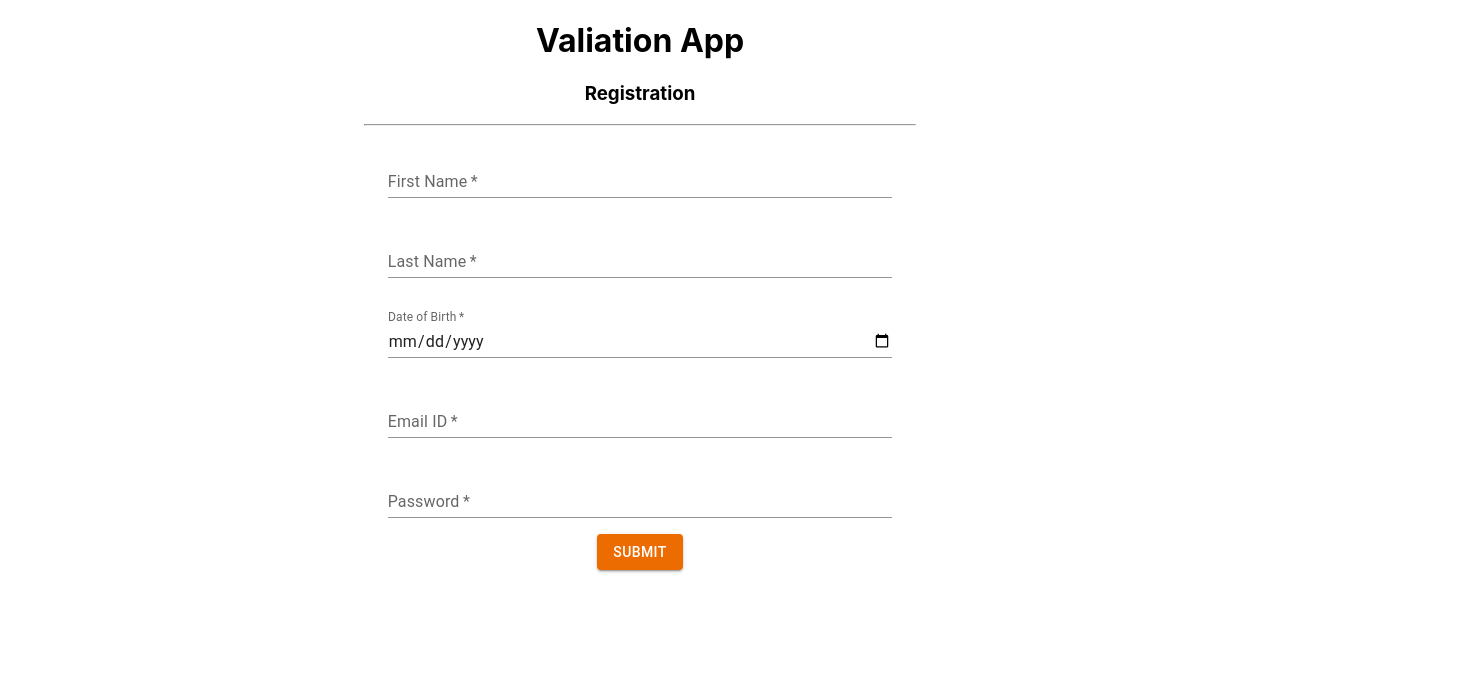
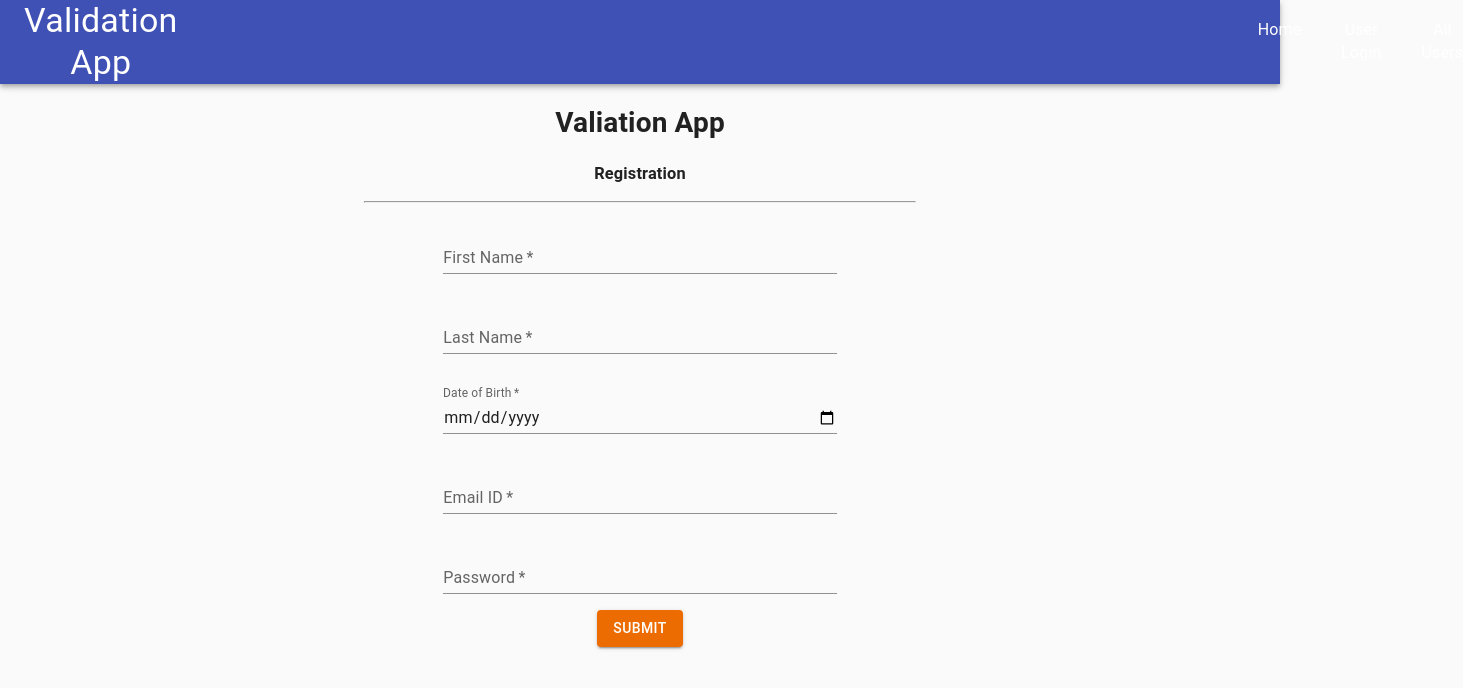
Before and after one commit to Balaguru11/validation-react-node, a React (Create React App) app in the folder react-app/: page / in a window 1280 px wide. Shown: the top 688 px of the page, 1463 px wide, since content can reach past the window. Built offline with nearby package versions, Linux system fonts and the light colour scheme; no server answers; what @feathersjs/authentication-client, @feathersjs/client, @feathersjs/rest-client would draw is missing.

Commit message:
Bala 29-3 6.40

```diff
--- a/react-app/package.json
+++ b/react-app/package.json
@@ -10,6 +10,7 @@
     "@feathersjs/client": "^4.5.13",
     "@feathersjs/feathers": "^4.5.12",
     "@feathersjs/rest-client": "^4.5.12",
+    "@material-ui/core": "^4.12.3",
     "@mui/icons-material": "^5.5.1",
     "@mui/material": "^5.5.2",
     "@testing-library/jest-dom": "^5.16.3",
--- a/react-app/src/App.js
+++ b/react-app/src/App.js
@@ -3,7 +3,7 @@ import React from "react";
 import "./App.css";
 // import { Button, Box } from "@mui/material";
 import { Route, Routes } from "react-router-dom";
-
+import MainNav from "./layout/MainNav";
 import RegisterPage from "./pages/RegisterPage";
 import AllUsersPage from "./pages/AllUsersPage";
 import LoginPage from "./pages/LoginPage";
@@ -11,6 +11,7 @@ function App({ children }) {
   return (
     <>
       <div className="App">
+        <MainNav />
         {/* <RegisterPage />
         <LoginPage />
         <AllUsersPage /> */}
--- a/react-app/src/components/LoginComponent.js
+++ b/react-app/src/components/LoginComponent.js
@@ -28,9 +28,7 @@ const LoginComponent = () => {
 
       const result = await feathersClient.get("authentication");
       // console.log(result);
-      result
-        ? navigate("/all-users", { authenticate: result })
-        : setSuccess("Error");
+      result ? navigate("/all-users") : setSuccess("Error");
     } catch (err) {
       console.log(err);
     }
--- /dev/null
+++ b/react-app/src/layout/MainNav.js
@@ -0,0 +1,57 @@
+import React from "react";
+import {
+  AppBar,
+  Toolbar,
+  CssBaseline,
+  Typography,
+  makeStyles,
+} from "@material-ui/core";
+import { Link } from "react-router-dom";
+
+const useStyles = makeStyles((theme) => ({
+  navlinks: {
+    marginLeft: theme.spacing(130),
+    display: "flex",
+  },
+  logo: {
+    flexGrow: "1",
+    cursor: "pointer",
+  },
+  link: {
+    textDecoration: "none",
+    color: "white",
+    fontSize: "16px",
+    marginLeft: theme.spacing(5),
+    "&:hover": {
+      color: "yellow",
+      borderBottom: "1px solid white",
+    },
+  },
+}));
+
+function Navbar() {
+  const classes = useStyles();
+
+  return (
+    <AppBar position="static">
+      <CssBaseline />
+      <Toolbar>
+        <Typography variant="h4" className={classes.logo}>
+          Validation App
+        </Typography>
+        <div className={classes.navlinks}>
+          <Link to="/" className={classes.link}>
+            Home
+          </Link>
+          <Link to="/login" className={classes.link}>
+            User Login
+          </Link>
+          <Link to="/all-users" className={classes.link}>
+            All Users
+          </Link>
+        </div>
+      </Toolbar>
+    </AppBar>
+  );
+}
+export default Navbar;
--- a/react-app/src/pages/AllUsersPage.js
+++ b/react-app/src/pages/AllUsersPage.js
@@ -1,30 +1,54 @@
 import feathersClient from "../../src/client/index";
 import React, { useState, useEffect } from "react";
 import UsersList from "../components/UsersList";
+import { useNavigate } from "react-router-dom";
+import { Button } from "@mui/material";
+import LoginComponent from "../components/LoginComponent";
 const AllUsersPage = () => {
+  const navigate = useNavigate();
   const [usersList, setUsersList] = useState([]);
+  const [authentic, setAuthentic] = useState([]);
 
   useEffect(() => {
     getData();
   }, []);
 
-  async function getData(e) {
-    // e.preventDefault();
+  async function getData() {
     try {
-      //displaying all user data
-      const getUserData = await feathersClient.service("users").find();
-      console.log(getUserData.data);
-      setUsersList(getUserData.data);
+      //re authenticate
+      const reAuth = await feathersClient.reAuthenticate();
+      if (reAuth.accessToken) {
+        const getUserData = await feathersClient.service("users").find();
+        console.log(getUserData.data);
+        setAuthentic(reAuth);
+        setUsersList(getUserData.data);
+      } else {
+        setAuthentic([]);
+        navigate("/login");
+      }
     } catch (err) {
       console.log(err);
     }
+  }
+
+  function userLogout(e) {
+    e.preventDefault();
+    feathersClient.logout();
+    setAuthentic([]);
+    navigate("/login");
   }
 
   return (
     <div>
       <h3>Displaying All Users</h3>
       <hr />
-      <UsersList users={usersList} />
+      {authentic && <UsersList users={usersList} />}
+
+      {authentic.length !== 0 && (
+        <Button variant="contained" color="secondary" onClick={userLogout}>
+          Logout
+        </Button>
+      )}
     </div>
   );
 };
```
Also changed, not shown: 2 other files (tests, documents, lock files or other folders).
